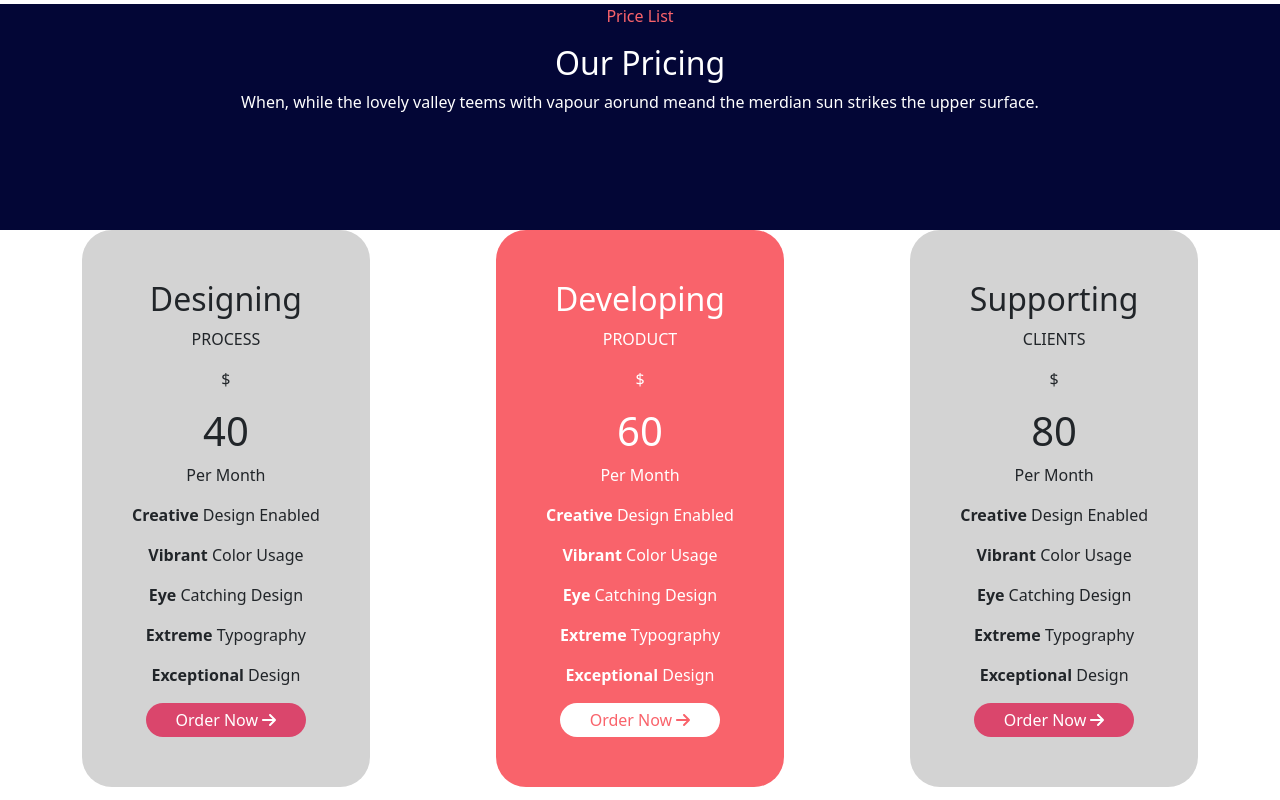
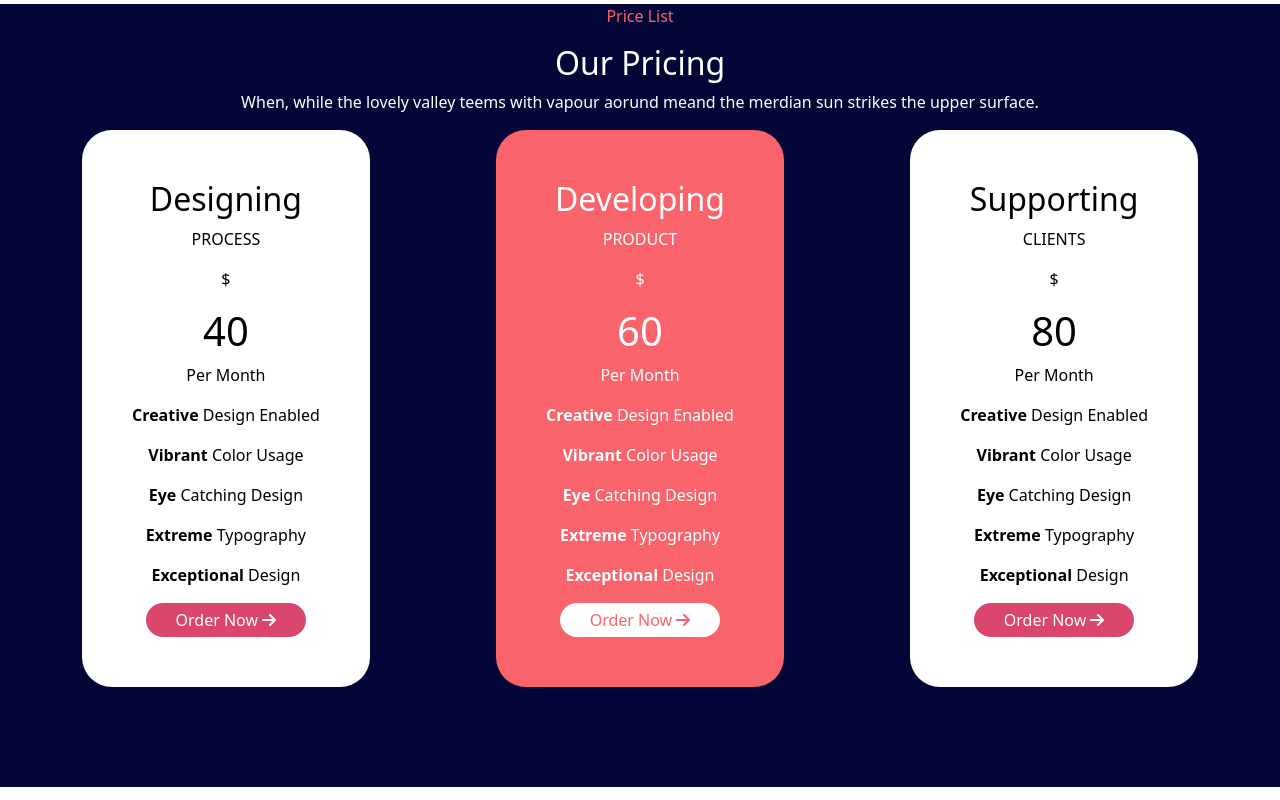
Before and after one commit to MattiaLongo03/proj-html-vuejs, a Vue app: page / in a window 1280 px wide. Shown: the part 2260-3060 px from the top of the page. Built offline with nearby package versions, Linux system fonts and the light colour scheme.

Commit message:
Modifica OurPricing

```diff
--- a/src/components/OurPricing.vue
+++ b/src/components/OurPricing.vue
@@ -7,7 +7,6 @@
       </p>
       <h2>Our Pricing</h2>
       <p>When, while the lovely valley teems with vapour aorund meand the merdian sun strikes the upper surface.</p>
-    </div>
       <div class="container schede">
         <div class="scheda">
           <h2>Designing</h2>
@@ -62,6 +61,7 @@
         </div>
       </div>
     </div>
+  </div>
 </template>
 
 <script>
@@ -84,8 +84,9 @@ export default {
     text-align: center;
 }
 .scheda{
+    color: black;
     padding: 50px;
-    background-color: lightgrey;
+    background-color: white;
     border-radius: 30px;
 }
 .schedared{
```
Lines whose indentation alone changed are shown as unchanged.
